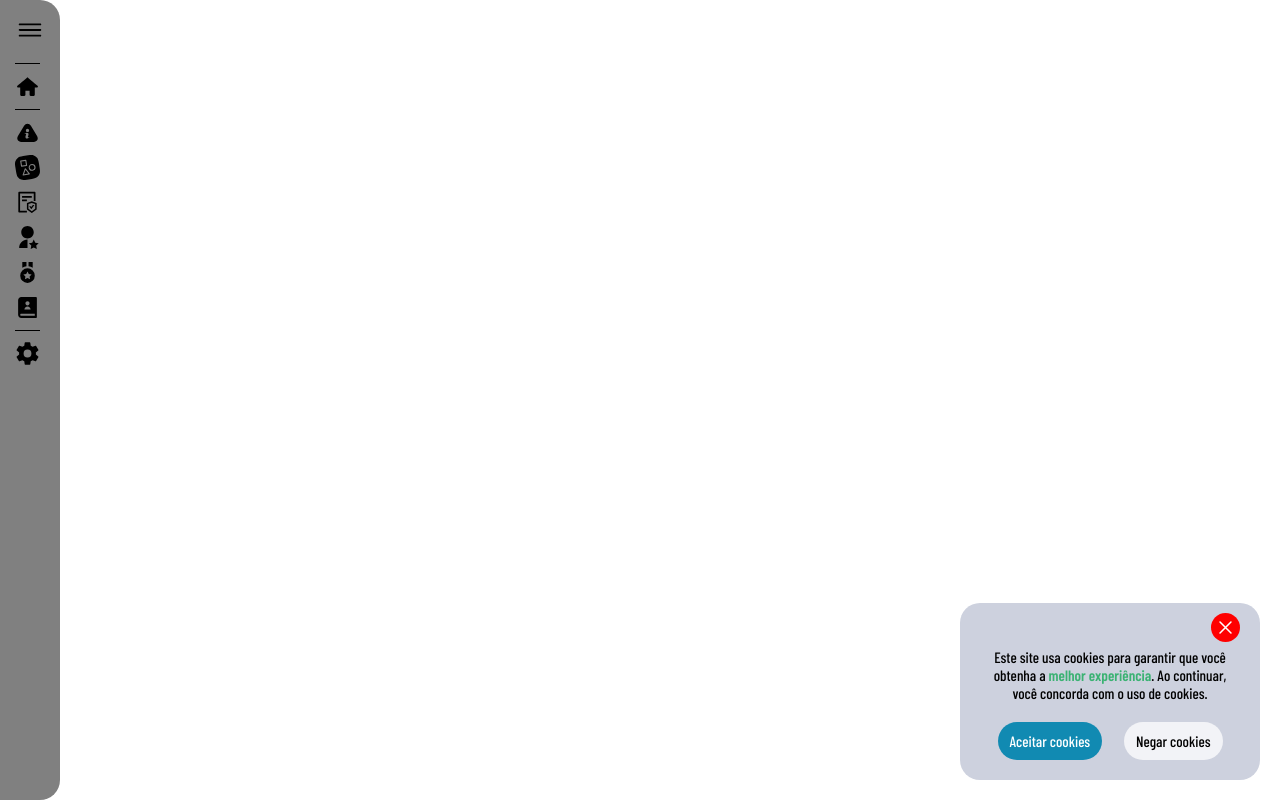
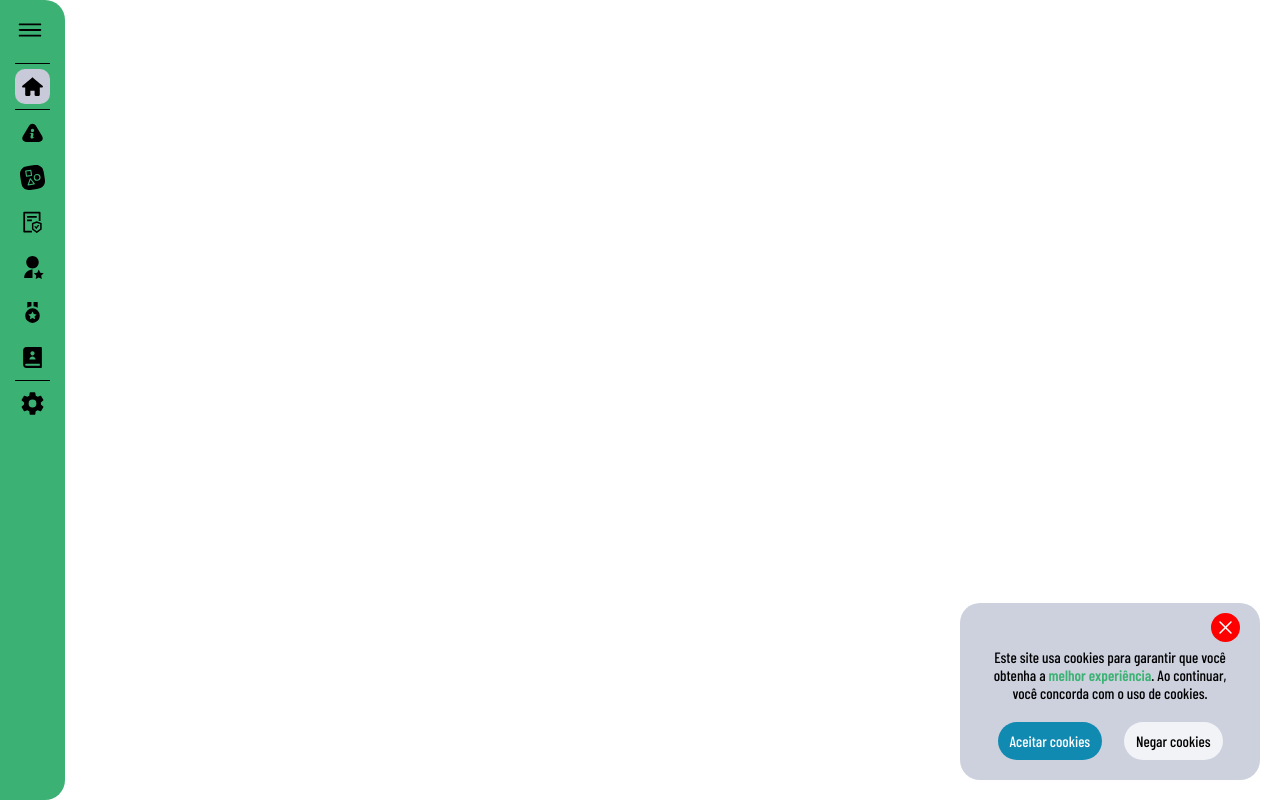
Before and after one commit to rena02to/portfolio, a Next.js app: page / in a window 1280 px wide. Built offline with nearby package versions, Linux system fonts and the light colour scheme; a web font is replaced by a local one.

Commit message:
adicionando a personalização na barra de navegação

```diff
--- a/src/components/navbar.tsx
+++ b/src/components/navbar.tsx
@@ -16,6 +16,7 @@ import { TiHome, TiInfo } from 'react-icons/ti';
 export default function Navbar(){
     const { t } = useTranslation();
     const [ menuOpen, setMenuOpen ] = useState(false);
+    const [ activated, setActiveted ] = useState('start');
     const links = [
         {key: 1, value: t('navbar.menu.summary'), icon: <TiInfo/>, link: 'summary'},
         {key: 2, value: t('navbar.menu.skills'), icon: <SiApostrophe/>, link: 'skills'},
@@ -24,6 +25,31 @@ export default function Navbar(){
         {key: 5, value: t('navbar.menu.certificates'), icon: <BiSolidMedal/>, link: 'certificates'},
         {key: 6, value: t('navbar.menu.contacts'), icon: <RiContactsBook2Fill/>, link: 'contact'},
     ];
+
+    useEffect(() => {
+        function handleScroll() {
+            const sections = document.querySelectorAll('section');
+
+            sections.forEach(section => {
+                const rect = section.getBoundingClientRect();
+                if (rect.top <= 100 && rect.bottom >= 100) {
+                    setActiveted(section.id);
+                }
+            });
+
+            /*if (window.scrollY >= 300) {
+              setqScroll(true);
+            } else {
+                setqScroll(false);
+            }*/
+        }
+
+
+        window.addEventListener('scroll', handleScroll);
+        return () => {
+            window.removeEventListener('scroll', handleScroll);
+        };
+    }, [ setActiveted ]);
 
     return(
         <nav className={style.nav}>
@@ -46,7 +72,7 @@ export default function Navbar(){
                     : null
                 }
                 <span className={style.line}/>
-                <button type='button' className={style.home}>
+                <button type='button' className={activated === 'start' ? style.homeactivated : style.home}>
                     <TiHome/>
                     {menuOpen ? <p>{t('navbar.home')}</p>: null}
                 </button>
@@ -54,7 +80,7 @@ export default function Navbar(){
                 <div className={style.navigation}>
                     {menuOpen ? <p className={style.title}>{t('navbar.menu.title')}</p> : null}
                     {links.map((link) => (
-                        <button className={style.link} key={link.key}>
+                        <button className={activated === link.link ? style.linkactivated : style.link} key={link.key}>
                             {link.icon}
                             {menuOpen ? <p>{link.value}</p> : null}
                         </button>
--- a/src/styles/cookies.module.scss
+++ b/src/styles/cookies.module.scss
@@ -58,7 +58,7 @@
             font-size: 12px;
         }
         span{
-            color: $open-color;
+            color: $navbar-color;
             font-weight: 600;
         }
     }
--- a/src/styles/main.scss
+++ b/src/styles/main.scss
@@ -4,8 +4,9 @@ $main-font: "Barlow Condensed", sans-serif;
 $name-font: "Italianno", cursive;
 $cookies-container: rgb(205, 209, 222);
 $cookies-acept: rgb(17, 138, 178);
-$open-color: rgb(59, 178, 115);
-$navbar-color: gray;
+$navbar-color: rgb(59, 178, 115);
+$navbar-button-actived: rgb(201, 202, 217);
+$navbar-button-hover: rgba(black, 0.2);
 
 @mixin align-flex($direction){
     display: flex;
--- a/src/styles/navbar.module.scss
+++ b/src/styles/navbar.module.scss
@@ -30,7 +30,7 @@
         height: 25px;
     }
     .title{
-        font-weight: 800;
+        font-weight: 700;
         letter-spacing: 3px;
     }
     .menu{
@@ -41,8 +41,8 @@
     }
     .interns{
         @include align-flex(column);
-        gap: 10px;
         align-items: flex-start;
+        gap: 5px;
         .line{
             height: 1px;
             background-color: black;
@@ -69,47 +69,90 @@
                 font-weight: 500;
             }
         }
+        .home, .homeactivated{
+            @include align-flex(row);
+            gap: 5px;
+            padding: 5px;
+            border-radius: 10px;
+            width: 100%;
+            justify-content: flex-start;
+        }
         .home{
-            @include align-flex(row);
-            gap: 10px;
+            background-color: transparent;
+            &:hover{
+                background-color: $navbar-button-hover;
+            }
+        }
+        .homeactivated{
+            background-color: $navbar-button-actived;
         }
         .navigation{
             @include align-flex(column);
             align-items: flex-start;
             gap: 10px;
+            width: 100%;
+            .link, .linkactivated{
+                @include align-flex(row);
+                gap: 5px;
+                padding: 5px;
+                border-radius: 10px;
+                width: 100%;
+                justify-content: flex-start;
+            }
             .link{
-                @include align-flex(row);
-                gap: 10px;
+                &:hover{
+                    background-color: $navbar-button-hover;
+                }
+            }
+            .linkactivated{
+                background-color: $navbar-button-actived;
             }
         }
         .linkscontainer{
             @include align-flex(column);
             gap: 10px;
             align-items: flex-start;
+            width: 100%;
             .links{
                 @include align-flex(column);
                 align-items: flex-start;
-                gap: 10px;
+                gap: 5px;
+                width: 100%;
                 a{
                     @include align-flex(row);
-                    gap: 10px;
+                    width: calc(100% - 10px);
+                    gap: 5px;
                     color: rgb(0, 0, 150);
+                    padding: 5px;
+                    border-radius: 10px;
+                    justify-content: flex-start;
                     .arrow{
                         height: 15px;
                         width: 15px;
                         margin-left: -5px;
+                    }
+                    &:hover{
+                        background-color: $navbar-button-hover;
                     }
                 }
             }
         }
         .settingscontainer{
             @include align-flex(column);
-            gap: 10px;
+            gap: 5px;
             align-items: flex-start;
+            width: 100%;
             .settings{
                 @include align-flex(row);
                 gap: 10px;
                 color: black;
+                padding: 5px;
+                border-radius: 10px;
+                width: calc(100% - 10px);
+                justify-content: flex-start;
+                &:hover{
+                    background-color: $navbar-button-hover;
+                }
             }
         }
     }
```
